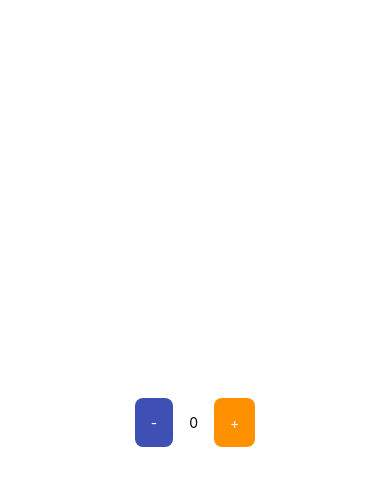
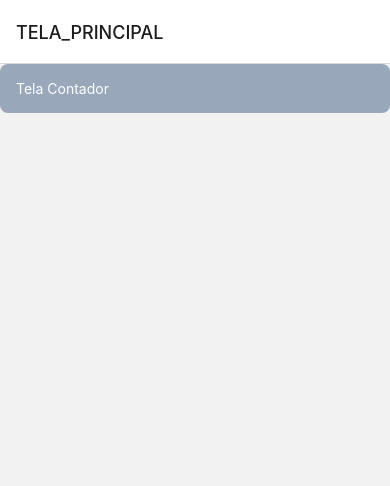
Before and after one commit to allysonfelippo/projeto-mobile-react-native-senai-aulas, a React Native app: screen / in a window 390 px wide. Shown: the top 486 px of the page. Built offline with nearby package versions, Linux system fonts and the light colour scheme.

Commit message:
novas pastas e alterações/uso do React Navigation

```diff
--- a/App.js
+++ b/App.js
@@ -1,24 +1,33 @@
 import { StatusBar } from 'expo-status-bar';
 import React from 'react';
-import { StyleSheet, Text, View, TouchableOpacity } from 'react-native';
+import { StyleSheet, View } from 'react-native';
+import TelaContador from './src/telas/TelaContador/TelaContador';
 import CORES from './src/comum/constantes/cores';
-import TelaContador from './src/telas/TelaContador/TelaContador';
+import TELAS from './src/comum/constantes/telas';
+import TelaPrincipal from './src/TelaPrincipal/TelaPrincipal';
+
+import { NavigationContainer } from '@react-navigation/native';
+import { createStackNavigator } from '@react-navigation/stack';
+
+const Stack = createStackNavigator();
 
 const estilos = StyleSheet.create({
- telaContador: {
+  todoApp: {
     flex: 1,
-    backgroundColor: CORES.FUNDO_PADRAO,
-    alignItems: 'center',
-    justifyContent: 'center',
-    flexDirection: 'row',
-    gap: 16
-}});
+    backgroundColor: CORES.FUNDO_PADRAO
+  }
+})
 
 export default function App() {
   return (
-    <View style={estilos.telaContador}>
+    <View style={estilos.todoApp}>
+      <NavigationContainer>
+        <Stack.Navigator>
+          <Stack.Screen name={TELAS.TELA_PRINCIPAL} component={TelaPrincipal}/>
+          <Stack.Screen name={TELAS.TELA_CONTADOR} component={TelaContador}/>
+        </Stack.Navigator>
+      </NavigationContainer>
 
-      <TelaContador/>
       <StatusBar style="auto" />
     </View>
   );
--- /dev/null
+++ b/src/TelaPrincipal/TelaPrincipal.js
@@ -0,0 +1,15 @@
+import BotaoCustomizado from "../componentes/BotaoCustomizado/BotaoCustomizado";
+import { View, Text } from 'react-native';
+import TELAS from "../comum/constantes/telas";
+
+const TelaPrincipal = (props) => {
+    return (
+        <View>
+            <BotaoCustomizado onPress={() => props.navigation.navigate(TELAS.TELA_CONTADOR)}>
+                <Text>Tela Contador</Text>
+            </BotaoCustomizado>
+        </View>
+    )
+};
+
+export default TelaPrincipal;
--- /dev/null
+++ b/src/comum/constantes/telas.js
@@ -0,0 +1,6 @@
+const TELAS = {
+    TELA_PRINCIPAL: 'TELA_PRINCIPAL',
+    TELA_CONTADOR: 'TELA_CONTADOR',
+}
+
+export default TELAS;
--- a/src/telas/TelaContador/TelaContador.js
+++ b/src/telas/TelaContador/TelaContador.js
@@ -1,23 +1,27 @@
 import React from 'react';
-import { StyleSheet, Text, View, TouchableOpacity } from 'react-native';
+import { StyleSheet, Text, View } from 'react-native';
 import BotaoCustomizado from "../../componentes/BotaoCustomizado/BotaoCustomizado";
 import CORES from '../../comum/constantes/cores';
 
 const estilos = StyleSheet.create({
-    container: {
-      flex: 1,
-      backgroundColor: CORES.FUNDO_PADRAO,
-      alignItems: 'center',
-      justifyContent: 'center',
-      flexDirection: 'row',
-      gap: 16
-  }});
+    telaContador: {
+        flex: 1,
+        backgroundColor: CORES.FUNDO_PADRAO,
+        alignItems: 'center',
+        justifyContent: 'center',
+        flexDirection: 'row',
+        gap: 16,
+    },
+    contador: {
+        fontSize: 32
+    }
+});
 
 const TelaContador = () => {
     const [contador, setContador] = React.useState(0)
 
     return (
-        <View style={estilos.container}>
+        <View style={estilos.telaContador}>
             <BotaoCustomizado
                 cor='primaria'
                 onPress={() => setContador(contador - 1)}>
```
Also changed, not shown: package.json (+7 -3 lines), 1 other file (tests, documents, lock files or other folders).
